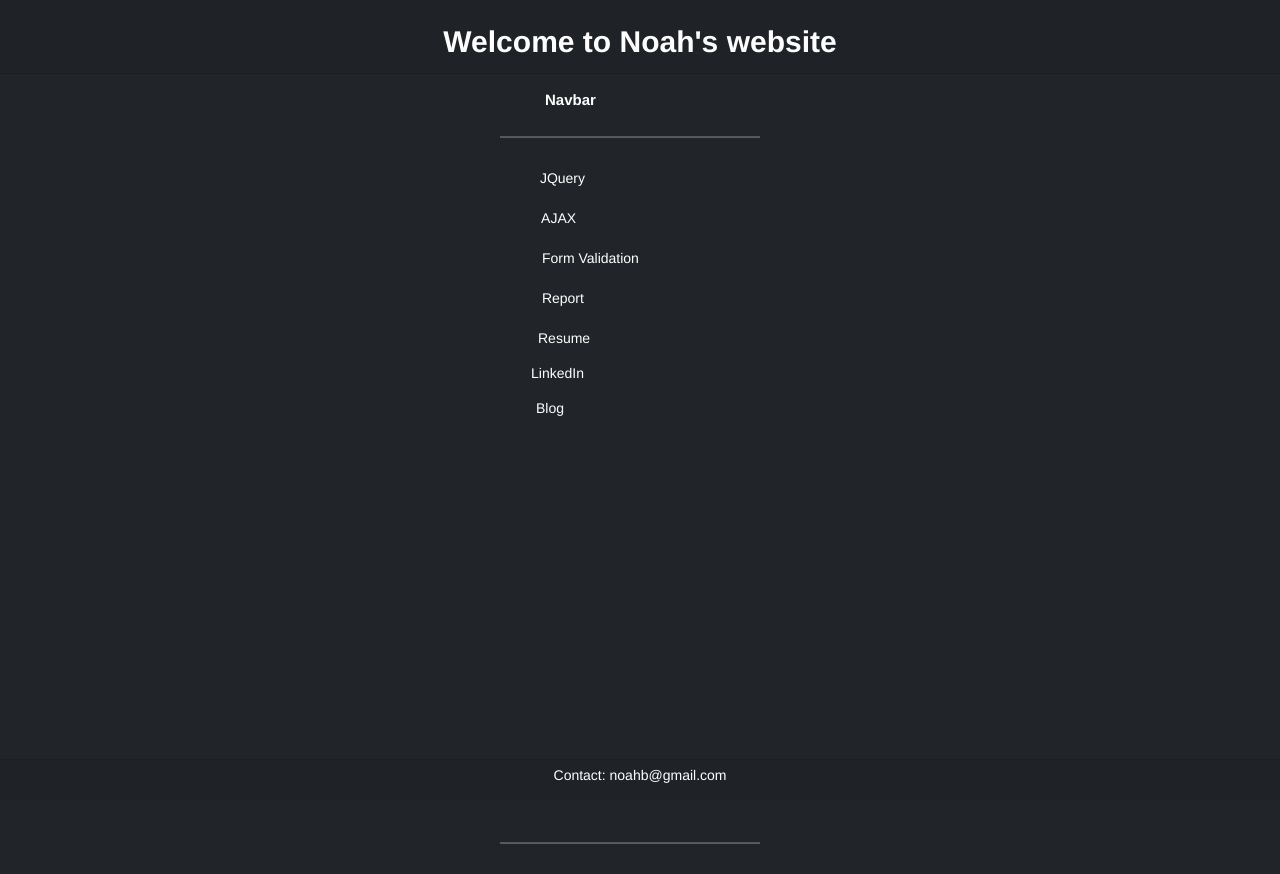
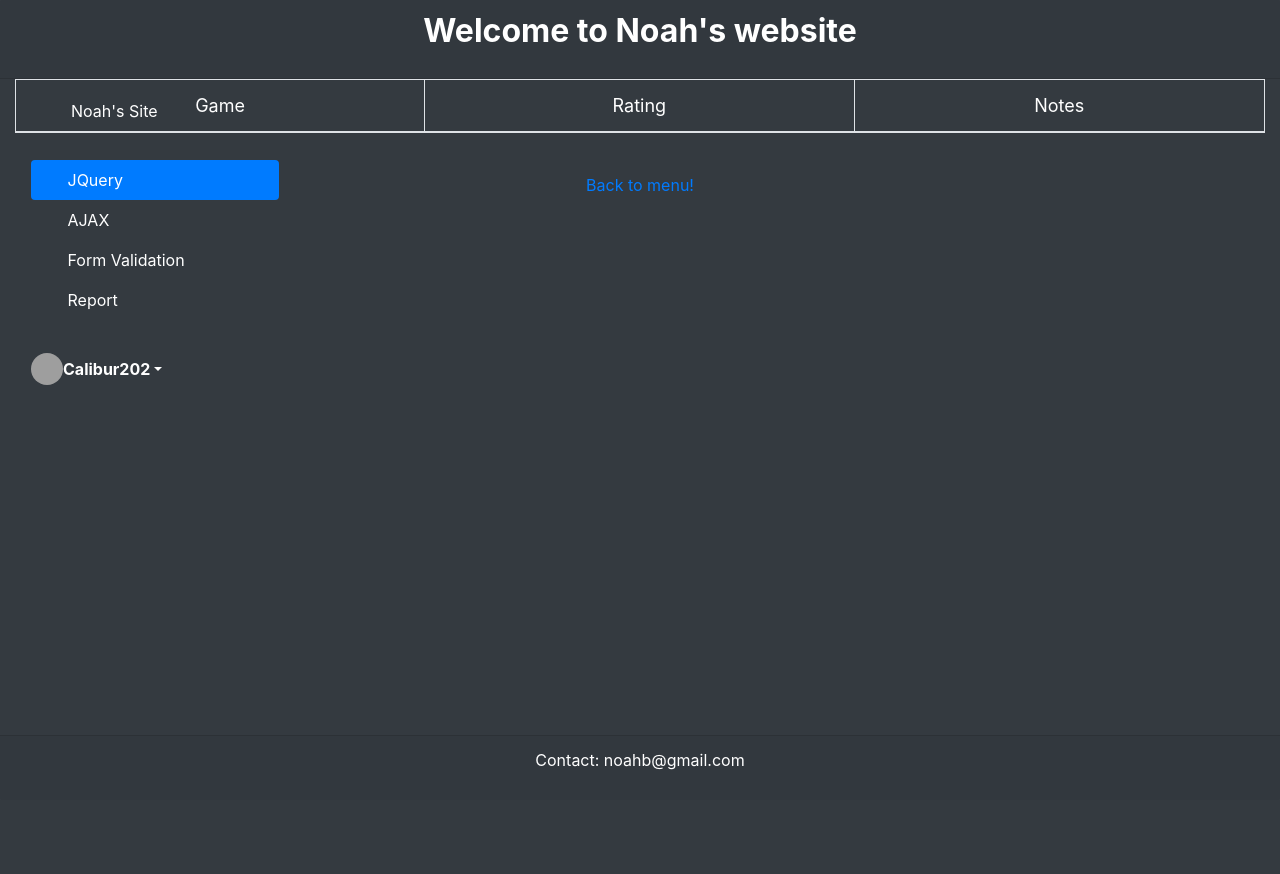
Before and after one commit to Badwolf202/Mywebsite, a PHP site: page / in a window 1280 px wide. After the commit the page ends 770 px from the top, so only its background shows below. Run offline with PHP 8.4, Linux system fonts and the light colour scheme; data that the repository does not hold is empty; some libraries are stand-ins or nearby versions; grey boxes are pictures that could not be loaded.

Commit message:
Really again :(

```diff
--- a/index.php
+++ b/index.php
@@ -1,67 +1,69 @@
+<!DOCTYPE html>
+<!--<?php?>-->
 <html lang="en">
-<link href="https://cdn.jsdelivr.net/npm/bootstrap@5.1.3/dist/css/bootstrap.min.css" rel="stylesheet" integrity="sha384-1BmE4kWBq78iYhFldvKuhfTAU6auU8tT94WrHftjDbrCEXSU1oBoqyl2QvZ6jIW3" crossorigin="anonymous">
-<script src="//ajax.googleapis.com/ajax/libs/jquery/1.11.0/jquery.min.js"></script>
-<script src="//netdna.bootstrapcdn.com/bootstrap/3.1.1/js/bootstrap.min.js"></script>
-
-
-<link rel="stylesheet" type="text/css" href="//netdna.bootstrapcdn.com/bootstrap/3.1.1/css/bootstrap.min.css">
+<link rel="stylesheet" href="https://maxcdn.bootstrapcdn.com/bootstrap/4.0.0/css/bootstrap.min.css" integrity="sha384-Gn5384xqQ1aoWXA+058RXPxPg6fy4IWvTNh0E263XmFcJlSAwiGgFAW/dAiS6JXm" crossorigin="anonymous">
 
 <head>
     <meta charset="UTF-8">
     <title>Noah's Site</title>
 </head>
 <body class="w-100 bg-dark">
+<div class="content">
     <div class="card-header" >
         <h2 class="h2 mb-3 text-center" style="color: white"><strong>Welcome to Noah's website</strong></h2>
 
     </div>
-    <div class="w-25 h-100 container-fluid">
+    <div class="w-auto h-auto container-fluid">
         <section class="btn-toolbar h-100 float-left">
             <div class="d-flex flex-column flex-shrink-0 p-3 text-white bg-dark" style="width: 280px;">
-                <a href="index.php" class="d-flex align-items-center mb-3 mb-md-0 me-md-auto text-white text-decoration-none">
+                <a href="../index.php" class="d-flex align-items-center mb-3 mb-md-0 me-md-auto text-white text-decoration-none">
                     <svg class="bi me-2" width="40" height="32"><use xlink:href="#bootstrap"/></svg>
-                    <span class="fs-4" style="font-size: xx-large"><strong>Navbar</strong></span>
+                    <span class="fs-4">Noah's Site</span>
                 </a>
                 <hr>
                 <ul class="nav nav-pills flex-column mb-auto">
                     <li class="nav-item">
-                        <a href="HTML/JQuery.html" class="nav-link text-white" aria-current="page">
+                        <a href="JQuery.html" class="nav-link active" aria-current="page">
                             <svg class="bi me-2" width="16" height="16"><use xlink:href="#home"/></svg>
                             JQuery
                         </a>
                     </li>
                     <li>
-                        <a href="HTML/AJAX.html" class="nav-link text-white">
+                        <a href="AJAX.html" class="nav-link text-white">
                             <svg class="bi me-2" width="16" height="16"><use xlink:href="#speedometer2"/></svg>
                             AJAX
                         </a>
                     </li>
                     <li>
-                        <a href="PHP/Form_validation.php" class="nav-link text-white">
+                        <a href="Form_validation.php" class="nav-link text-white">
                             <svg class="bi me-2" width="16" height="16"><use xlink:href="#grid"/></svg>
                             Form Validation
                         </a>
                     </li>
                     <li>
-                        <a href="PHP/FormAndReport.php" class="nav-link text-white">
+                        <a href="FormAndReport.php" class="nav-link text-white">
                             <svg class="bi me-2" width="16" height="16"><use xlink:href="#people-circle"/></svg>
                             Report
                         </a>
-                    <li>
-                    <a class="nav-link text-white" href="HTML/Resume.html">
-                    <svg class="bi me-2" width="16" height="16"><use xlink:href="#people-circle"/></svg>Resume</a></li>
-                        <a class="nav-link text-white" href="https://www.linkedin.com/in/noah-blake-4aa9a5226/">
-                        <svg class="bi me-2" width="16" height="16"><use xlink:href="#people-circle"/></svg>LinkedIn</a></li>
-                    <li>
-                        <a class="nav-link text-white" href="https://noahb742252897.wordpress.com/">
-                        <svg class="bi me-2" width="16" height="16"><use xlink:href="#people-circle"/></svg>Blog</a></li>
                     </li>
-
                 </ul>
                 <hr>
+                <div class="dropdown">
+                    <a href="#" class="d-flex align-items-center text-white text-decoration-none dropdown-toggle" id="dropdownUser1" data-bs-toggle="dropdown" aria-expanded="false">
+                        <img src="https://cdn.discordapp.com/attachments/816093593399328800/896114209484595250/2dbcms7xovr71.jpg" alt="" width="32" height="32" class="rounded-circle me-2">
+                        <strong>  Calibur202</strong>
+                    </a>
                 </div>
+                <ul class="dropdown-menu dropdown-menu-dark text-small shadow" aria-labelledby="dropdownUser1">
+                    <li><a class="dropdown-item" href="Resume.html">Resume</a></li>
+                    <li><a class="dropdown-item" href="https://www.linkedin.com/in/noah-blake-4aa9a5226/">LinkedIn</a></li>
+                    <li><a class="dropdown-item" href="https://noahb742252897.wordpress.com/">Blog</a></li>
+                </ul>
             </div>
 
+
+
+    </div>
     <div class="container-fluid text-center position-fixed">
         <?php
         $mysqli = new mysqli("localhost", "noahb", "letmein", "testDB");
@@ -81,14 +83,13 @@ $data = mysqli_query($mysqli, "SELECT * FROM `gameRev`;");
 
         ?>
     </div>
-
-            <script src="https://cdn.jsdelivr.net/npm/bootstrap@5.1.3/dist/js/bootstrap.bundle.min.js" integrity="sha384-ka7Sk0Gln4gmtz2MlQnikT1wXgYsOg+OMhuP+IlRH9sENBO0LRn5q+8nbTov4+1p" crossorigin="anonymous"></script>
-
     <footer class="card-footer text-center fixed-bottom" style="color: white;">
         <p class="center">Contact: noahb@gmail.com</p>
     </footer>
     </section>
 
 
+
+</div>
 </body>
 </html>
```
Also changed, not shown: HTML/Holder.html (+17 -1 lines). Lines whose indentation alone changed are shown as unchanged.
